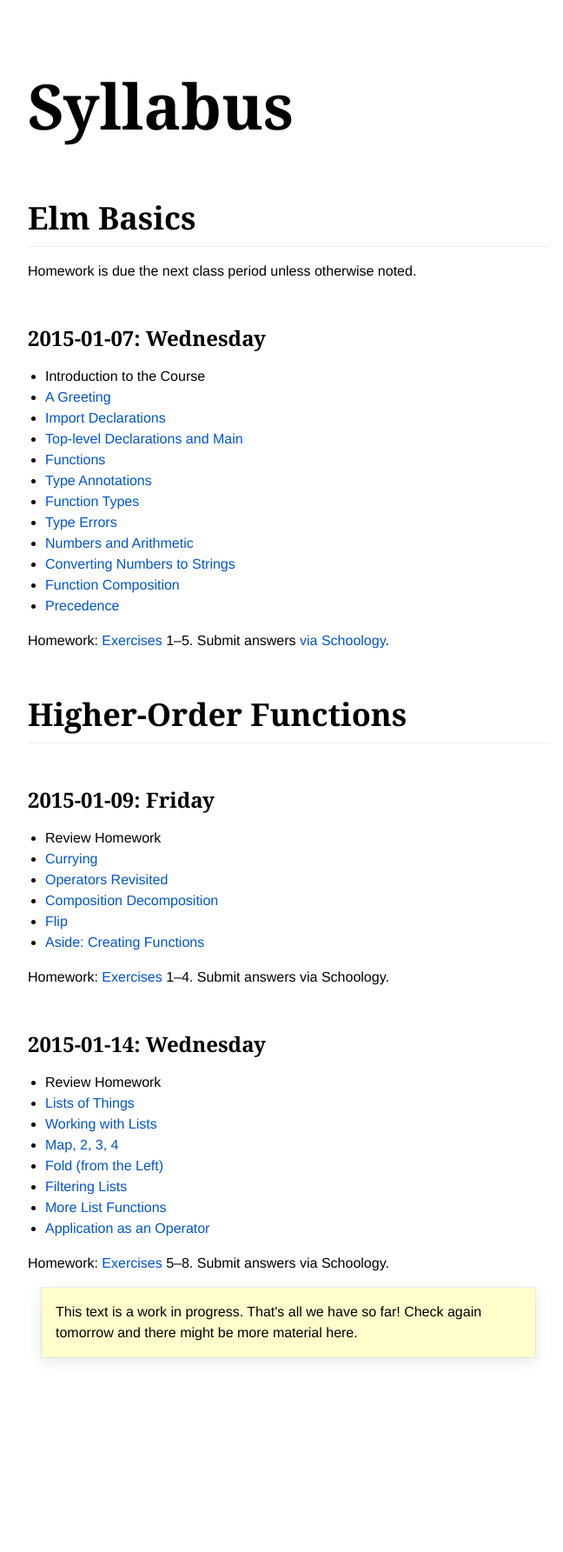
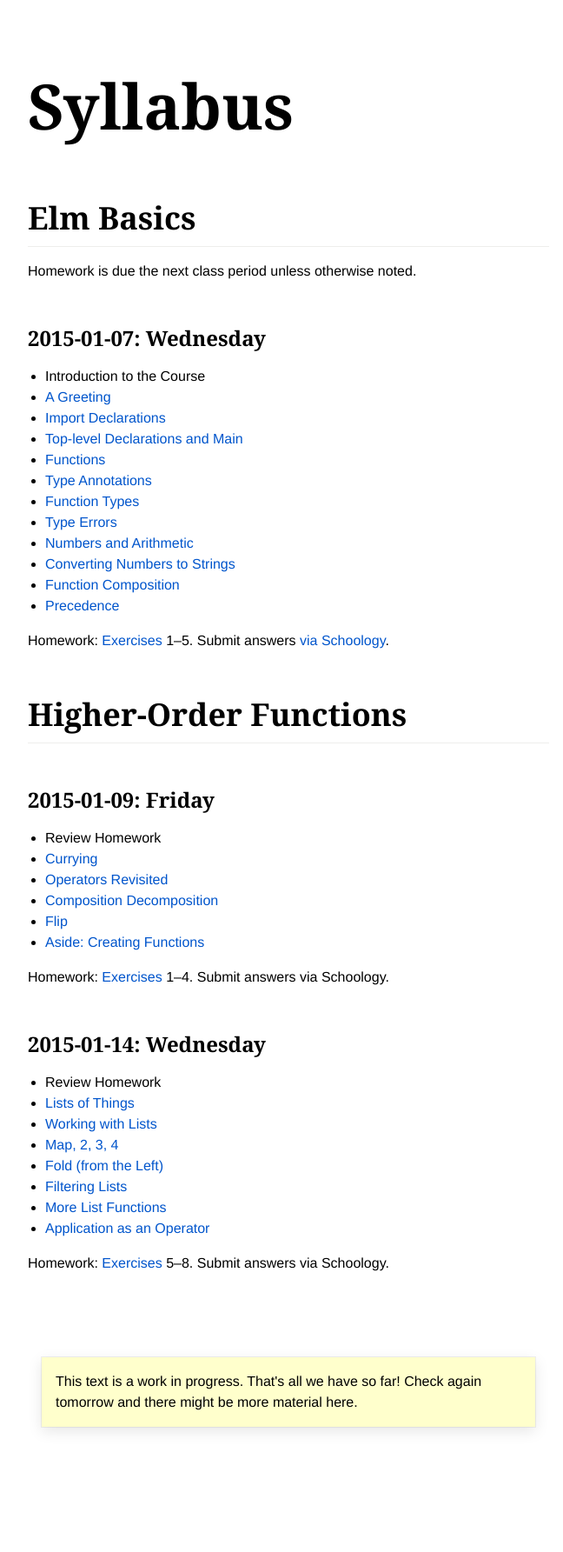
Before and after one commit to ca-elm/syllabus, a Jekyll site: the page built from index.md, in a window 1280 px wide. Shown: the whole page at 87% size, without its empty margins (308-956 px from the left). Built offline with Jekyll 4.4.1, drawn with Linux system fonts in a browser that asks for light colours; before the commit the page ends 1705 px from its top, so only the background shows below that.

Commit message:
Fix margin

```diff
--- a/css/main.css
+++ b/css/main.css
@@ -30,7 +30,6 @@ h1 {
   font-size: 72px;
   border: 0;
   margin-top: 72px;
-  margin-bottom: ;
 }
 p, ul, ol {
   font-family: Helvetica Neue, Helvetica, Arial, sans-serif;
@@ -74,7 +73,7 @@ ol ol {
 .progress {
   background-color: #ffc;
   padding: 16px;
-  margin: 1rem;
+  margin: 6rem 1rem 1rem;
   box-shadow: 0 5px 16px rgba(0,0,0,.1), 0 0 0 1px rgba(0,0,0,.06);
 }
 .progress::before {
```
